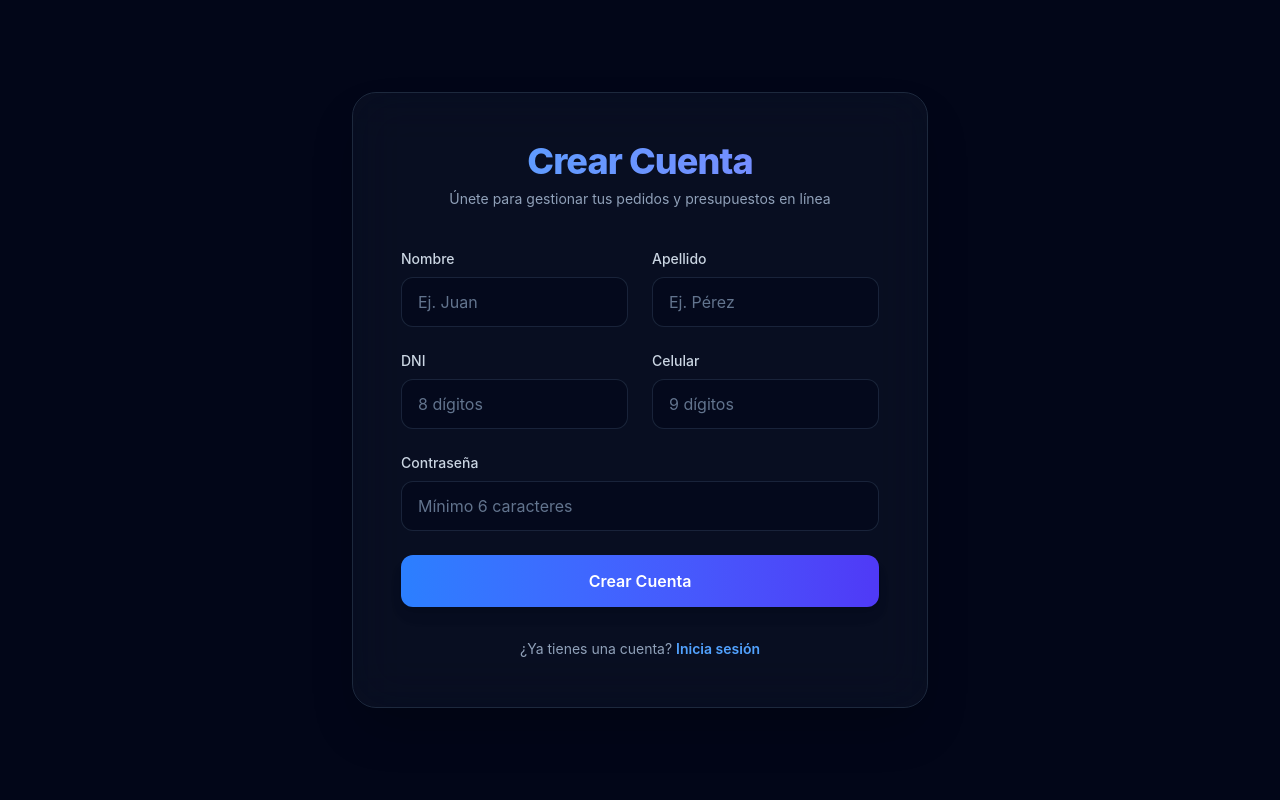
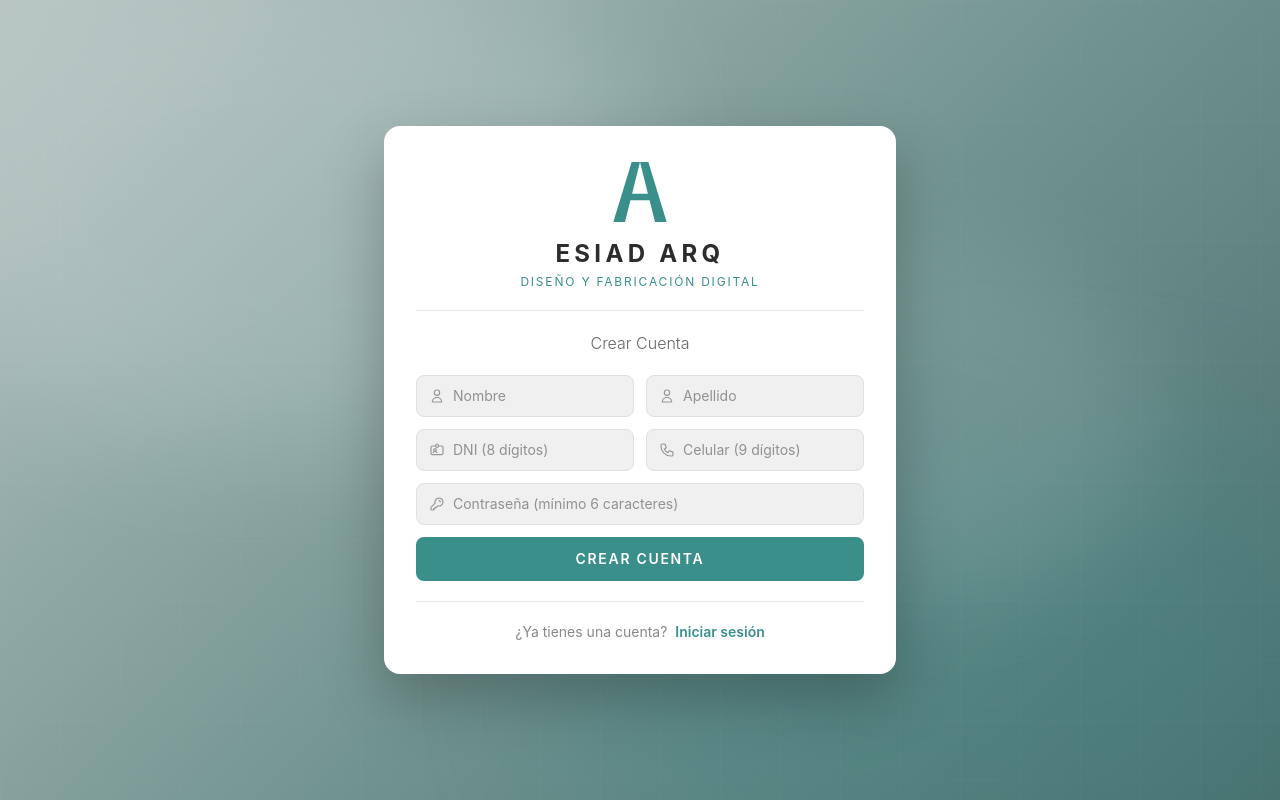
Before and after one commit to boquic/esiad-frontend, an Angular app: page /register in a window 1280 px wide. Built offline with nearby package versions, Linux system fonts and the light colour scheme.

Commit message:
feat: redesign register component with improved UI and error handling

```diff
--- a/src/app/features/auth/register/register.component.html
+++ b/src/app/features/auth/register/register.component.html
@@ -1,109 +1,174 @@
-<div class="min-h-screen bg-slate-950 flex items-center justify-center p-4 py-12 relative overflow-hidden text-slate-100 font-sans">
+<!-- Fondo arquitectónico — mismo estilo que login -->
+<div class="min-h-screen flex items-center justify-center p-4 py-10 relative overflow-hidden font-sans" style="background: linear-gradient(135deg, #b8c4c2 0%, #8fa8a5 30%, #6b8f8c 60%, #4a6f6d 100%);">
 
-  <!-- Backgound Decorations for Glassmorphism effect -->
-  <div class="absolute top-[-10%] left-[-10%] w-[40%] h-[40%] bg-indigo-600 rounded-full mix-blend-multiply filter blur-[120px] opacity-20"></div>
-  <div class="absolute bottom-[-10%] right-[-10%] w-[40%] h-[40%] bg-blue-500 rounded-full mix-blend-multiply filter blur-[120px] opacity-20"></div>
-
-  <div class="w-full max-w-xl bg-slate-900/50 backdrop-blur-xl rounded-3xl shadow-2xl border border-slate-800 p-8 sm:p-12 relative z-10 transition-all">
-
-    <!-- Header -->
-    <div class="text-center mb-10">
-      <h1 class="text-4xl font-extrabold tracking-tight text-transparent bg-clip-text bg-gradient-to-r from-blue-400 to-indigo-400 mb-2">Crear Cuenta</h1>
-      <p class="text-slate-400 text-sm">Únete para gestionar tus pedidos y presupuestos en línea</p>
+  <!-- Formas decorativas difuminadas -->
+  <div class="absolute inset-0 overflow-hidden">
+    <div class="absolute top-[-5%] left-[-5%] w-[55%] h-[60%] rounded-[40%] opacity-30" style="background: #c8d8d6; filter: blur(60px);"></div>
+    <div class="absolute bottom-[-10%] right-[-5%] w-[60%] h-[55%] rounded-[35%] opacity-25" style="background: #3d8c89; filter: blur(80px);"></div>
+    <div class="absolute top-[30%] right-[10%] w-[35%] h-[45%] rounded-[50%] opacity-20" style="background: #a8c0be; filter: blur(50px);"></div>
+    <div class="absolute inset-0 opacity-5" style="background-image: linear-gradient(rgba(255,255,255,0.3) 1px, transparent 1px), linear-gradient(90deg, rgba(255,255,255,0.3) 1px, transparent 1px); background-size: 60px 60px;"></div>
   </div>
 
+  <!-- Tarjeta blanca -->
+  <div class="w-full max-w-lg bg-white rounded-2xl relative z-10 overflow-hidden" style="box-shadow: 0 25px 60px rgba(0,0,0,0.25);">
+
+    <!-- Logo y branding -->
+    <div class="flex flex-col items-center pt-8 pb-5 px-8">
+      <div class="mb-3">
+        <svg width="60" height="68" viewBox="0 0 72 80" fill="none" xmlns="http://www.w3.org/2000/svg">
+          <polygon points="4,76 26,4 36,4 18,76" fill="#3a8f8b"/>
+          <polygon points="68,76 46,4 36,4 54,76" fill="#3a8f8b"/>
+          <rect x="16" y="42" width="40" height="8" rx="1" fill="#3a8f8b"/>
+        </svg>
+      </div>
+      <h1 class="text-2xl font-bold tracking-widest uppercase" style="color: #2c2c2c; letter-spacing: 0.18em;">ESIAD ARQ</h1>
+      <p class="text-xs tracking-widest uppercase mt-1" style="color: #3a8f8b; letter-spacing: 0.15em;">Diseño y Fabricación Digital</p>
+    </div>
+
+    <!-- Separador -->
+    <div class="mx-8 border-t" style="border-color: #e8e8e8;"></div>
+
+    <!-- Formulario -->
+    <div class="px-8 pt-5 pb-8">
+
+      <!-- Título sección -->
+      <p class="text-center text-base font-light mb-5" style="color: #666;">Crear Cuenta</p>
+
       <!-- Error Message -->
-    <div *ngIf="errorMessage" class="mb-6 p-4 rounded-xl bg-red-900/30 border border-red-500/50 text-red-400 text-sm flex items-start space-x-3 transition-all">
-      <svg class="w-5 h-5 flex-shrink-0 mt-0.5" fill="none" stroke="currentColor" viewBox="0 0 24 24"><path stroke-linecap="round" stroke-linejoin="round" stroke-width="2" d="M12 9v2m0 4h.01m-6.938 4h13.856c1.54 0 2.502-1.667 1.732-3L13.732 4c-.77-1.333-2.694-1.333-3.464 0L3.34 16c-.77 1.333.192 3 1.732 3z"></path></svg>
+      <div *ngIf="errorMessage" class="mb-4 p-3 rounded-lg flex items-start gap-2 text-sm" style="background: #fff0f0; border: 1px solid #f5c6c6; color: #c0392b;">
+        <svg class="w-4 h-4 flex-shrink-0 mt-0.5" fill="none" stroke="currentColor" viewBox="0 0 24 24">
+          <path stroke-linecap="round" stroke-linejoin="round" stroke-width="2" d="M12 9v2m0 4h.01m-6.938 4h13.856c1.54 0 2.502-1.667 1.732-3L13.732 4c-.77-1.333-2.694-1.333-3.464 0L3.34 16c-.77 1.333.192 3 1.732 3z"/>
+        </svg>
         <span>{{ errorMessage }}</span>
       </div>
 
-    <form [formGroup]="registerForm" (ngSubmit)="onSubmit()" class="space-y-6">
+      <form [formGroup]="registerForm" (ngSubmit)="onSubmit()" class="space-y-3">
 
-      <div class="grid grid-cols-1 sm:grid-cols-2 gap-6">
+        <!-- Fila: Nombre + Apellido -->
+        <div class="grid grid-cols-2 gap-3">
+
           <!-- Nombre -->
-        <div class="space-y-2">
-          <label for="firstName" class="block text-sm font-medium text-slate-300">Nombre</label>
+          <div>
+            <div class="flex items-center rounded-lg overflow-hidden" style="background: #f0f0f0; border: 1px solid #e0e0e0;">
+              <div class="flex items-center justify-center pl-3 pr-2">
+                <svg class="w-4 h-4" fill="none" stroke="currentColor" viewBox="0 0 24 24" style="color: #999;">
+                  <path stroke-linecap="round" stroke-linejoin="round" stroke-width="1.8" d="M16 7a4 4 0 11-8 0 4 4 0 018 0zM12 14a7 7 0 00-7 7h14a7 7 0 00-7-7z"/>
+                </svg>
+              </div>
               <input type="text" id="firstName" formControlName="firstName"
-                 class="w-full bg-slate-950/50 border border-slate-700/50 rounded-xl px-4 py-3 text-slate-200 placeholder-slate-500 focus:outline-none focus:ring-2 focus:ring-blue-500 focus:border-transparent transition-all"
-                 placeholder="Ej. Juan">
-          <div *ngIf="f['firstName'].touched && f['firstName'].invalid" class="text-red-400 text-xs mt-1 font-medium transition-all">
-            <span *ngIf="f['firstName'].errors?.['required']">El nombre es obligatorio.</span>
+                class="flex-1 py-2.5 pr-3 bg-transparent text-sm focus:outline-none"
+                style="color: #333;" placeholder="Nombre">
+            </div>
+            <div *ngIf="f['firstName'].touched && f['firstName'].invalid" class="text-xs mt-1 ml-1" style="color: #e74c3c;">
+              <span *ngIf="f['firstName'].errors?.['required']">Obligatorio.</span>
               <span *ngIf="f['firstName'].errors?.['minlength']">Mínimo 2 caracteres.</span>
             </div>
           </div>
 
           <!-- Apellido -->
-        <div class="space-y-2">
-          <label for="lastName" class="block text-sm font-medium text-slate-300">Apellido</label>
+          <div>
+            <div class="flex items-center rounded-lg overflow-hidden" style="background: #f0f0f0; border: 1px solid #e0e0e0;">
+              <div class="flex items-center justify-center pl-3 pr-2">
+                <svg class="w-4 h-4" fill="none" stroke="currentColor" viewBox="0 0 24 24" style="color: #999;">
+                  <path stroke-linecap="round" stroke-linejoin="round" stroke-width="1.8" d="M16 7a4 4 0 11-8 0 4 4 0 018 0zM12 14a7 7 0 00-7 7h14a7 7 0 00-7-7z"/>
+                </svg>
+              </div>
               <input type="text" id="lastName" formControlName="lastName"
-                 class="w-full bg-slate-950/50 border border-slate-700/50 rounded-xl px-4 py-3 text-slate-200 placeholder-slate-500 focus:outline-none focus:ring-2 focus:ring-blue-500 focus:border-transparent transition-all"
-                 placeholder="Ej. Pérez">
-          <div *ngIf="f['lastName'].touched && f['lastName'].invalid" class="text-red-400 text-xs mt-1 font-medium transition-all">
-            <span *ngIf="f['lastName'].errors?.['required']">El apellido es obligatorio.</span>
+                class="flex-1 py-2.5 pr-3 bg-transparent text-sm focus:outline-none"
+                style="color: #333;" placeholder="Apellido">
+            </div>
+            <div *ngIf="f['lastName'].touched && f['lastName'].invalid" class="text-xs mt-1 ml-1" style="color: #e74c3c;">
+              <span *ngIf="f['lastName'].errors?.['required']">Obligatorio.</span>
               <span *ngIf="f['lastName'].errors?.['minlength']">Mínimo 2 caracteres.</span>
             </div>
           </div>
+
         </div>
 
-      <div class="grid grid-cols-1 sm:grid-cols-2 gap-6">
+        <!-- Fila: DNI + Celular -->
+        <div class="grid grid-cols-2 gap-3">
+
           <!-- DNI -->
-        <div class="space-y-2">
-          <label for="dni" class="block text-sm font-medium text-slate-300">DNI</label>
+          <div>
+            <div class="flex items-center rounded-lg overflow-hidden" style="background: #f0f0f0; border: 1px solid #e0e0e0;">
+              <div class="flex items-center justify-center pl-3 pr-2">
+                <svg class="w-4 h-4" fill="none" stroke="currentColor" viewBox="0 0 24 24" style="color: #999;">
+                  <path stroke-linecap="round" stroke-linejoin="round" stroke-width="1.8" d="M10 6H5a2 2 0 00-2 2v9a2 2 0 002 2h14a2 2 0 002-2V8a2 2 0 00-2-2h-5m-4 0V5a2 2 0 114 0v1m-4 0a2 2 0 104 0m-5 8a2 2 0 100-4 2 2 0 000 4zm0 0c1.306 0 2.417.835 2.83 2M9 14a3.001 3.001 0 00-2.83 2"/>
+                </svg>
+              </div>
               <input type="text" id="dni" formControlName="dni" maxlength="8"
-                 class="w-full bg-slate-950/50 border border-slate-700/50 rounded-xl px-4 py-3 text-slate-200 placeholder-slate-500 focus:outline-none focus:ring-2 focus:ring-blue-500 focus:border-transparent transition-all"
-                 placeholder="8 dígitos">
-          <div *ngIf="f['dni'].touched && f['dni'].invalid" class="text-red-400 text-xs mt-1 font-medium transition-all">
-            <span *ngIf="f['dni'].errors?.['required']">El DNI es obligatorio.</span>
-            <span *ngIf="f['dni'].errors?.['pattern']">Debe tener exactamente 8 dígitos.</span>
+                class="flex-1 py-2.5 pr-3 bg-transparent text-sm focus:outline-none"
+                style="color: #333;" placeholder="DNI (8 dígitos)">
+            </div>
+            <div *ngIf="f['dni'].touched && f['dni'].invalid" class="text-xs mt-1 ml-1" style="color: #e74c3c;">
+              <span *ngIf="f['dni'].errors?.['required']">Obligatorio.</span>
+              <span *ngIf="f['dni'].errors?.['pattern']">Exactamente 8 dígitos.</span>
             </div>
           </div>
 
           <!-- Celular -->
-        <div class="space-y-2">
-          <label for="phone" class="block text-sm font-medium text-slate-300">Celular</label>
+          <div>
+            <div class="flex items-center rounded-lg overflow-hidden" style="background: #f0f0f0; border: 1px solid #e0e0e0;">
+              <div class="flex items-center justify-center pl-3 pr-2">
+                <svg class="w-4 h-4" fill="none" stroke="currentColor" viewBox="0 0 24 24" style="color: #999;">
+                  <path stroke-linecap="round" stroke-linejoin="round" stroke-width="1.8" d="M3 5a2 2 0 012-2h3.28a1 1 0 01.948.684l1.498 4.493a1 1 0 01-.502 1.21l-2.257 1.13a11.042 11.042 0 005.516 5.516l1.13-2.257a1 1 0 011.21-.502l4.493 1.498a1 1 0 01.684.949V19a2 2 0 01-2 2h-1C9.716 21 3 14.284 3 6V5z"/>
+                </svg>
+              </div>
               <input type="text" id="phone" formControlName="phone" maxlength="9"
-                 class="w-full bg-slate-950/50 border border-slate-700/50 rounded-xl px-4 py-3 text-slate-200 placeholder-slate-500 focus:outline-none focus:ring-2 focus:ring-blue-500 focus:border-transparent transition-all"
-                 placeholder="9 dígitos">
-          <div *ngIf="f['phone'].touched && f['phone'].invalid" class="text-red-400 text-xs mt-1 font-medium transition-all">
-            <span *ngIf="f['phone'].errors?.['required']">El celular es obligatorio.</span>
-            <span *ngIf="f['phone'].errors?.['pattern']">Debe tener exactamente 9 dígitos.</span>
+                class="flex-1 py-2.5 pr-3 bg-transparent text-sm focus:outline-none"
+                style="color: #333;" placeholder="Celular (9 dígitos)">
             </div>
+            <div *ngIf="f['phone'].touched && f['phone'].invalid" class="text-xs mt-1 ml-1" style="color: #e74c3c;">
+              <span *ngIf="f['phone'].errors?.['required']">Obligatorio.</span>
+              <span *ngIf="f['phone'].errors?.['pattern']">Exactamente 9 dígitos.</span>
             </div>
           </div>
 
+        </div>
+
         <!-- Contraseña -->
-      <div class="space-y-2">
-        <label for="password" class="block text-sm font-medium text-slate-300">Contraseña</label>
+        <div>
+          <div class="flex items-center rounded-lg overflow-hidden" style="background: #f0f0f0; border: 1px solid #e0e0e0;">
+            <div class="flex items-center justify-center pl-3 pr-2">
+              <svg class="w-4 h-4" fill="none" stroke="currentColor" viewBox="0 0 24 24" style="color: #999;">
+                <path stroke-linecap="round" stroke-linejoin="round" stroke-width="1.8" d="M15 7a2 2 0 012 2m4 0a6 6 0 01-7.743 5.743L11 17H9v2H7v2H4a1 1 0 01-1-1v-2.586a1 1 0 01.293-.707l5.964-5.964A6 6 0 1121 9z"/>
+              </svg>
+            </div>
             <input type="password" id="password" formControlName="password"
-               class="w-full bg-slate-950/50 border border-slate-700/50 rounded-xl px-4 py-3 text-slate-200 placeholder-slate-500 focus:outline-none focus:ring-2 focus:ring-blue-500 focus:border-transparent transition-all"
-               placeholder="Mínimo 6 caracteres">
-        <div *ngIf="f['password'].touched && f['password'].invalid" class="text-red-400 text-xs mt-1 font-medium transition-all">
+              class="flex-1 py-2.5 pr-4 bg-transparent text-sm focus:outline-none"
+              style="color: #333;" placeholder="Contraseña (mínimo 6 caracteres)">
+          </div>
+          <div *ngIf="f['password'].touched && f['password'].invalid" class="text-xs mt-1 ml-1" style="color: #e74c3c;">
             <span *ngIf="f['password'].errors?.['required']">La contraseña es obligatoria.</span>
             <span *ngIf="f['password'].errors?.['minlength']">Debe tener al menos 6 caracteres.</span>
           </div>
         </div>
 
-      <!-- Submit Button -->
-      <button type="submit" [disabled]="isLoading"
-              class="w-full py-3.5 px-4 bg-gradient-to-r from-blue-500 to-indigo-600 hover:from-blue-600 hover:to-indigo-700 text-white font-semibold rounded-xl shadow-lg hover:shadow-indigo-500/30 focus:outline-none focus:ring-2 focus:ring-blue-500 focus:ring-offset-2 focus:ring-offset-slate-900 transition-all disabled:opacity-50 disabled:cursor-not-allowed flex justify-center items-center">
-        <svg *ngIf="isLoading" class="animate-spin -ml-1 mr-3 h-5 w-5 text-white" xmlns="http://www.w3.org/2000/svg" fill="none" viewBox="0 0 24 24">
+        <!-- Botón Crear Cuenta -->
+        <button
+          type="submit"
+          [disabled]="isLoading"
+          class="w-full py-3 mt-2 rounded-lg text-white text-sm font-semibold uppercase tracking-widest transition-all disabled:opacity-60 disabled:cursor-not-allowed flex items-center justify-center gap-2"
+          style="background: #3a8f8b; letter-spacing: 0.12em;"
+          onmouseover="if(!this.disabled) this.style.background='#2e7874'"
+          onmouseout="if(!this.disabled) this.style.background='#3a8f8b'">
+          <svg *ngIf="isLoading" class="animate-spin h-4 w-4 text-white" xmlns="http://www.w3.org/2000/svg" fill="none" viewBox="0 0 24 24">
             <circle class="opacity-25" cx="12" cy="12" r="10" stroke="currentColor" stroke-width="4"></circle>
             <path class="opacity-75" fill="currentColor" d="M4 12a8 8 0 018-8V0C5.373 0 0 5.373 0 12h4zm2 5.291A7.962 7.962 0 014 12H0c0 3.042 1.135 5.824 3 7.938l3-2.647z"></path>
           </svg>
-        <span *ngIf="!isLoading">Crear Cuenta</span>
-        <span *ngIf="isLoading">Procesando...</span>
+          <span>{{ isLoading ? 'Procesando...' : 'Crear Cuenta' }}</span>
         </button>
 
       </form>
 
-    <!-- Footer link -->
-    <div class="mt-8 text-center">
-      <p class="text-sm text-slate-400">
+      <!-- Link a login -->
+      <div class="mt-5 pt-5 text-center border-t" style="border-color: #e8e8e8;">
+        <p class="text-sm" style="color: #888;">
           ¿Ya tienes una cuenta?
-        <a routerLink="/login" class="text-blue-400 hover:text-blue-300 font-semibold transition-colors">Inicia sesión</a>
+          <a routerLink="/login" class="font-semibold transition-opacity hover:opacity-75 ml-1" style="color: #3a8f8b;">Iniciar sesión</a>
         </p>
       </div>
 
     </div>
   </div>
+</div>
```
Lines whose indentation alone changed are shown as unchanged.
